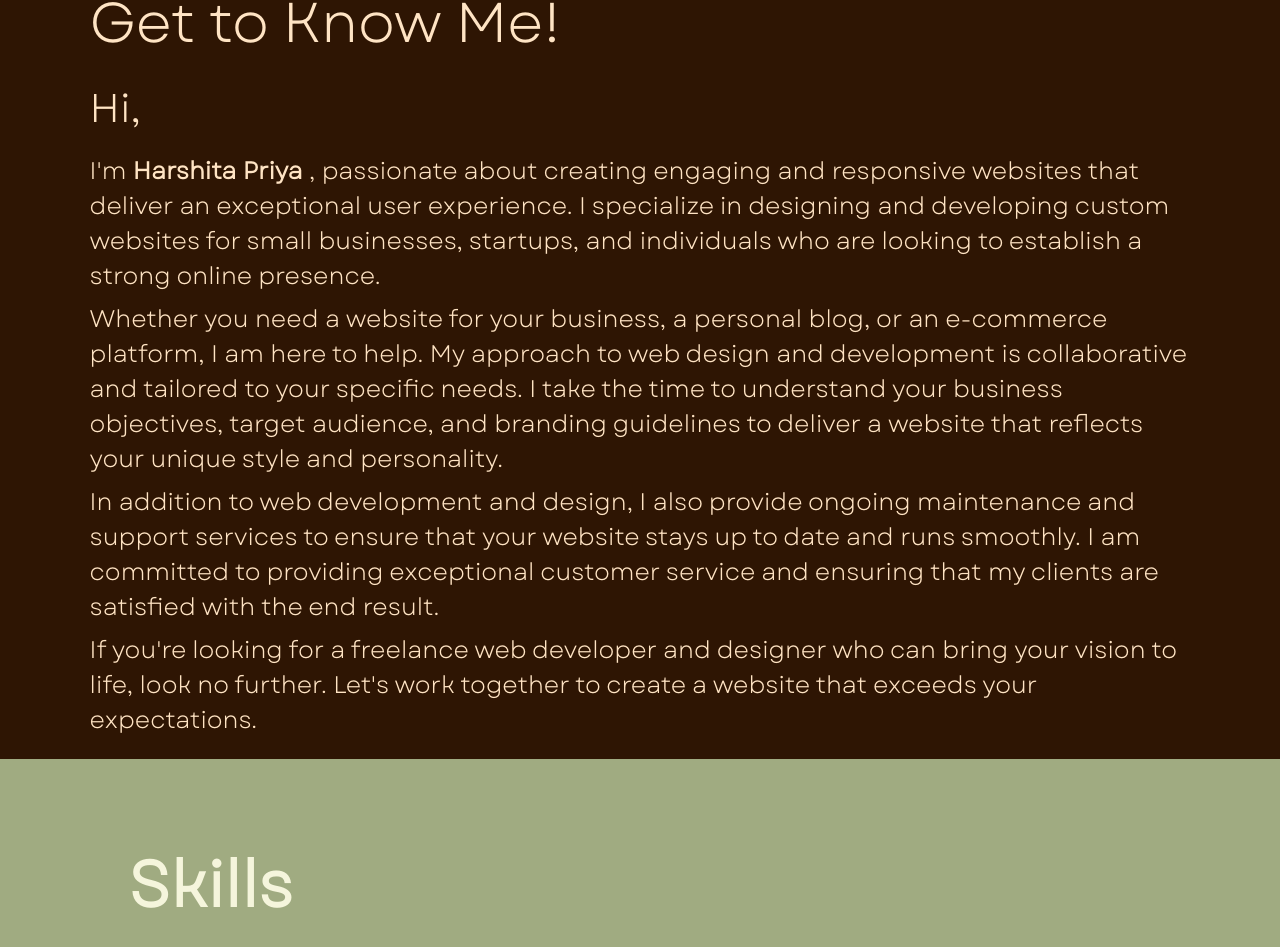
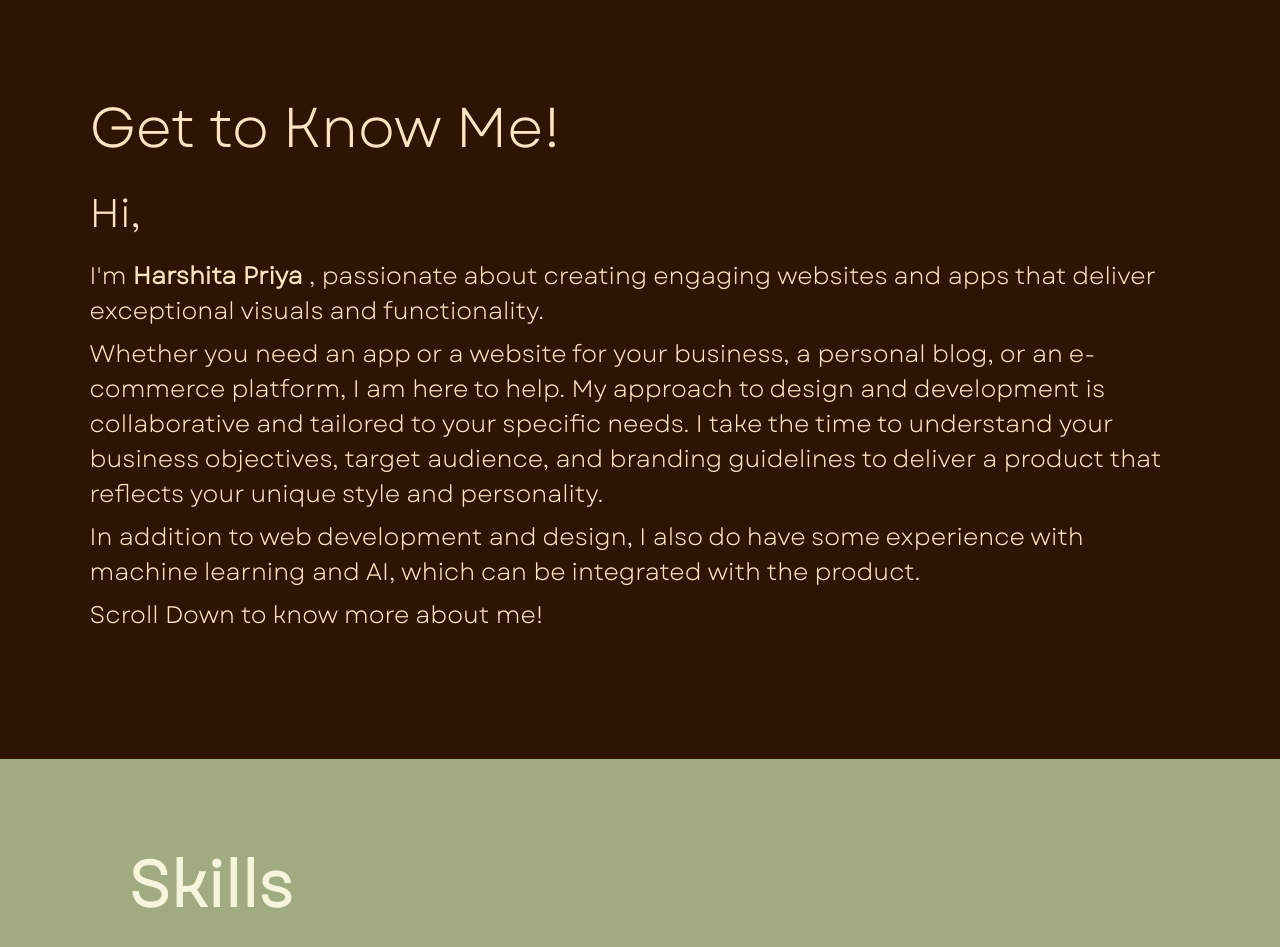
Before and after one commit to harshita-priya1/portfolio, a React (Create React App) app: page / in a window 1280 px wide. Shown: the part 841-1788 px from the top of the page. Built offline with nearby package versions, Linux system fonts and the light colour scheme.

Commit message:
About Text changed

```diff
--- a/src/components/About.js
+++ b/src/components/About.js
@@ -9,24 +9,19 @@ const About = () => {
                 <div className="a1">Get to Know Me!</div>
                 <div className="a2">Hi,</div>
                 <div className="a3">
-                    <p>I'm <b>Harshita Priya</b> , passionate about creating engaging and responsive websites that deliver an exceptional user experience.
-                    I specialize in designing and developing custom websites for small businesses, startups, and individuals who are looking to establish a strong online presence.
+                    <p>I'm <b>Harshita Priya</b> , passionate about creating engaging websites and apps that deliver exceptional visuals and functionality.
                     </p>
 
-                    <p>Whether you need a website for your business, a personal blog, or an e-commerce platform, I am here to help.
-                        My approach to web design and development is collaborative and tailored to your specific needs.
+                    <p>Whether you need an app or a website for your business, a personal blog, or an e-commerce platform, I am here to help.
+                        My approach to design and development is collaborative and tailored to your specific needs.
                         I take the time to understand your business objectives, target audience,
-                        and branding guidelines to deliver a website that reflects your unique style and personality.
+                        and branding guidelines to deliver a product that reflects your unique style and personality.
                     </p>
 
-                    <p>In addition to web development and design, I also provide ongoing maintenance and support services to
-                        ensure that your website stays up to date and runs smoothly. I am committed to providing exceptional
-                        customer service and ensuring that my clients are satisfied with the end result.
+                    <p>In addition to web development and design, I also do have some experience with machine learning and AI, which can be integrated with the product.
                     </p>
 
-                    <p>If you're looking for a freelance web developer and designer who can bring your vision to life,
-                        look no further. Let's work together to create a website that exceeds your expectations.
-                    </p>
+                    <p>Scroll Down to know more about me!</p>
                 </div>
             </div>
         </div>
```
